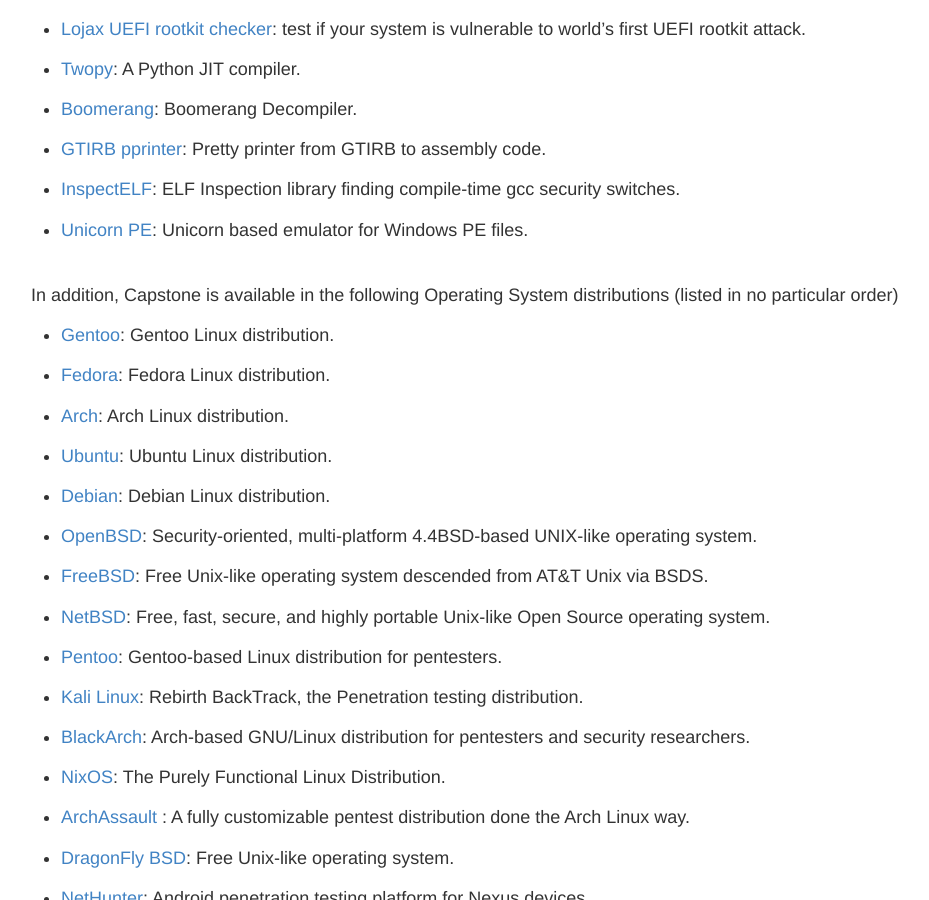
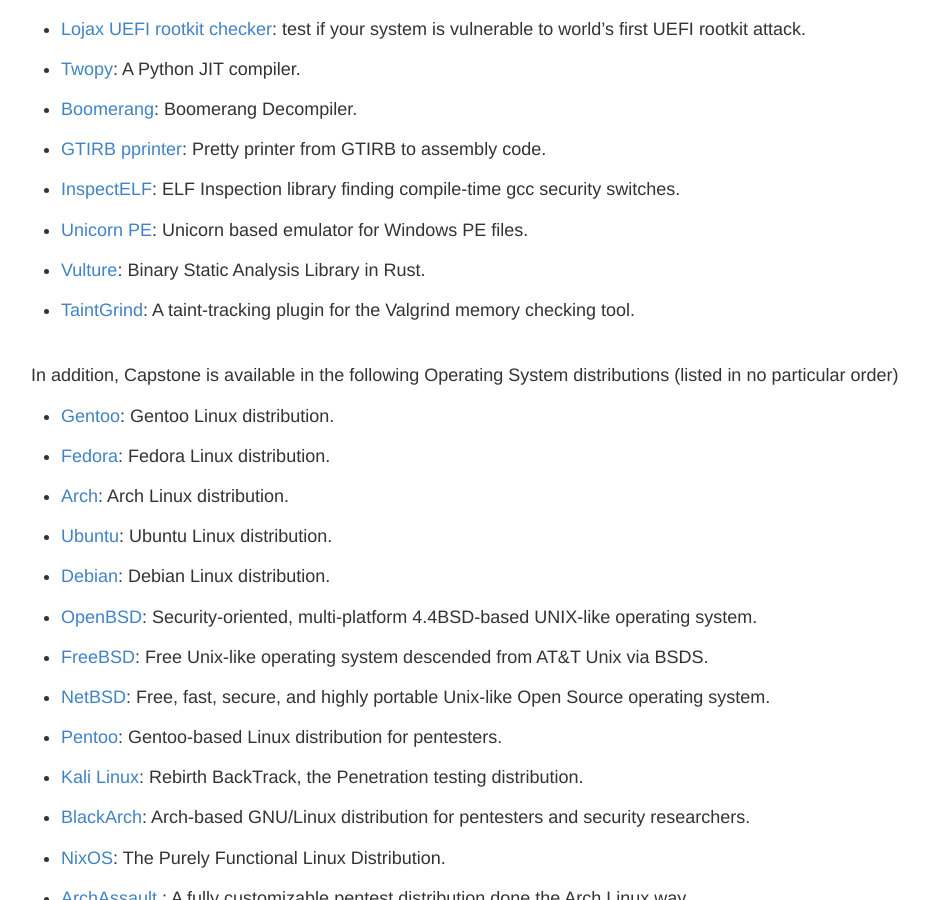
Before and after one commit to capstone-engine/capstone-engine.github.io, a Jekyll site: the page built from showcase.md, in a window 1280 px wide and 900 px high, scrolled down 17417 px. Shown: the whole window, without its empty margins (169-1098 px from the left). Built offline with Jekyll 4.4.1, drawn with Linux system fonts in a browser that asks for light colours.

Commit message:
showcase

```diff
--- a/showcase.md
+++ b/showcase.md
@@ -845,6 +845,11 @@
 
 - [Unicorn PE](https://github.com/hzqst/unicorn_pe): Unicorn based emulator for Windows PE files.
 
+- [Vulture](https://github.com/richinseattle/vulture): Binary Static Analysis Library in Rust.
+
+- [TaintGrind](https://github.com/wmkhoo/taintgrind): A taint-tracking plugin for the Valgrind memory checking tool.
+
+
 <br>
 In addition, Capstone is available in the following Operating System distributions (listed in no particular order)
 
```
Also changed, not shown: other parts of showcase.md (+1 -1 lines).
